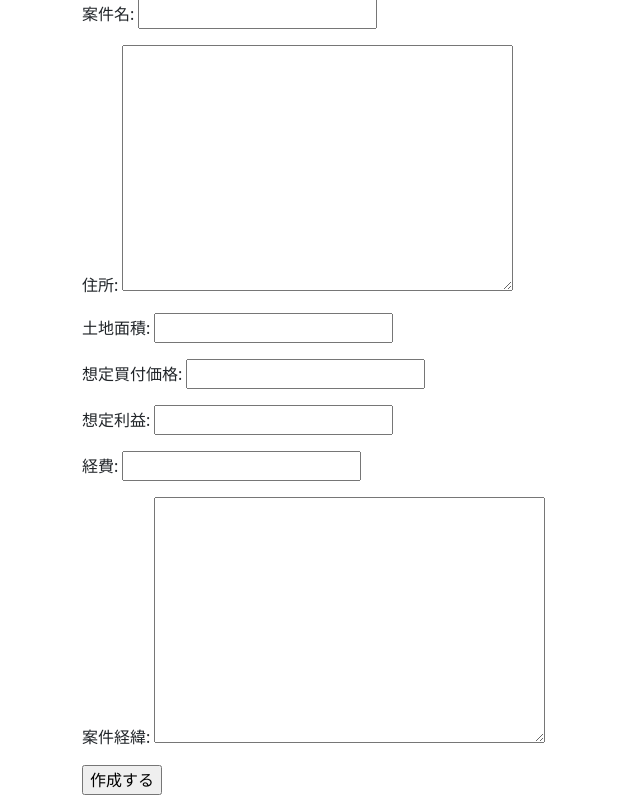
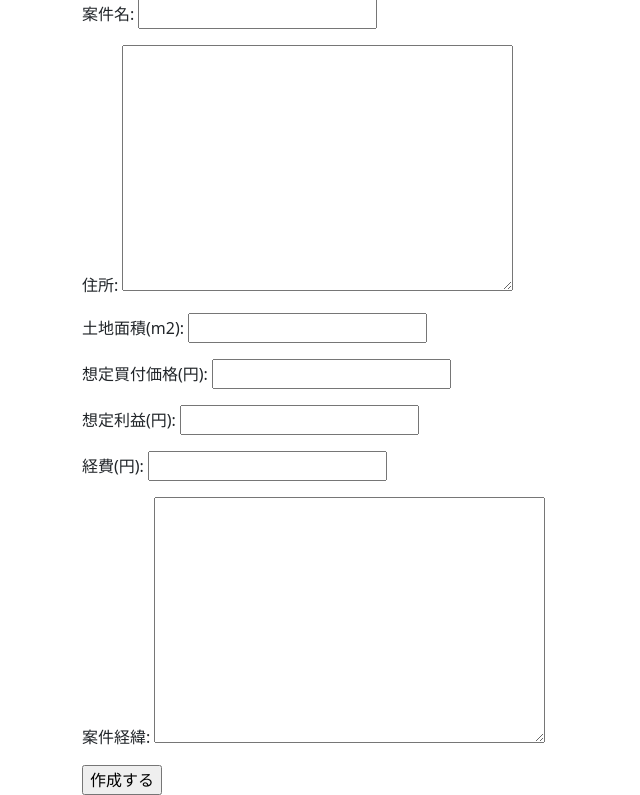
Before and after one commit to ryotaohashi-codor/bayster, a Django app: page /create/ in a window 1280 px wide. Shown: the part 59-854 px from the top of the page, without its empty margins (0-640 px from the left). Run offline with Django 3.2, Linux system fonts and the light colour scheme; a user stored in the database is signed in.

```diff
--- a/bayster/land/forms.py
+++ b/bayster/land/forms.py
@@ -38,9 +38,9 @@ class LandForm(forms.ModelForm):
         labels = {
         'title': '案件名',
         'address': '住所',
-        'size': '土地面積',
-        'purchase_price': '想定買付価格',
-        'estimated_profit': '想定利益',
-        'cost': '経費',
+        'size': '土地面積(m2)',
+        'purchase_price': '想定買付価格(円)',
+        'estimated_profit': '想定利益(円)',
+        'cost': '経費(円)',
         'project_background':'案件経緯',
         }
```
Also changed, not shown: bayster/land/templates/land/land_list.html (+11 -8 lines).
